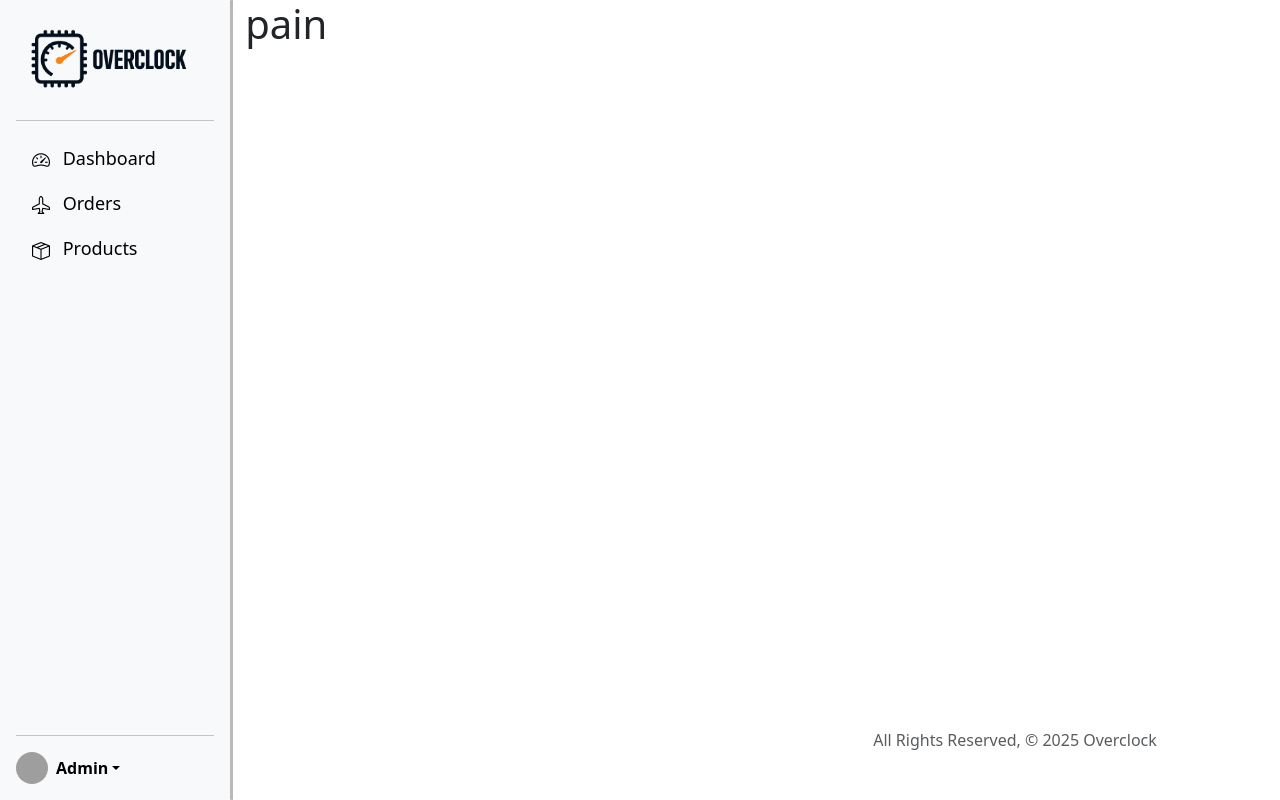
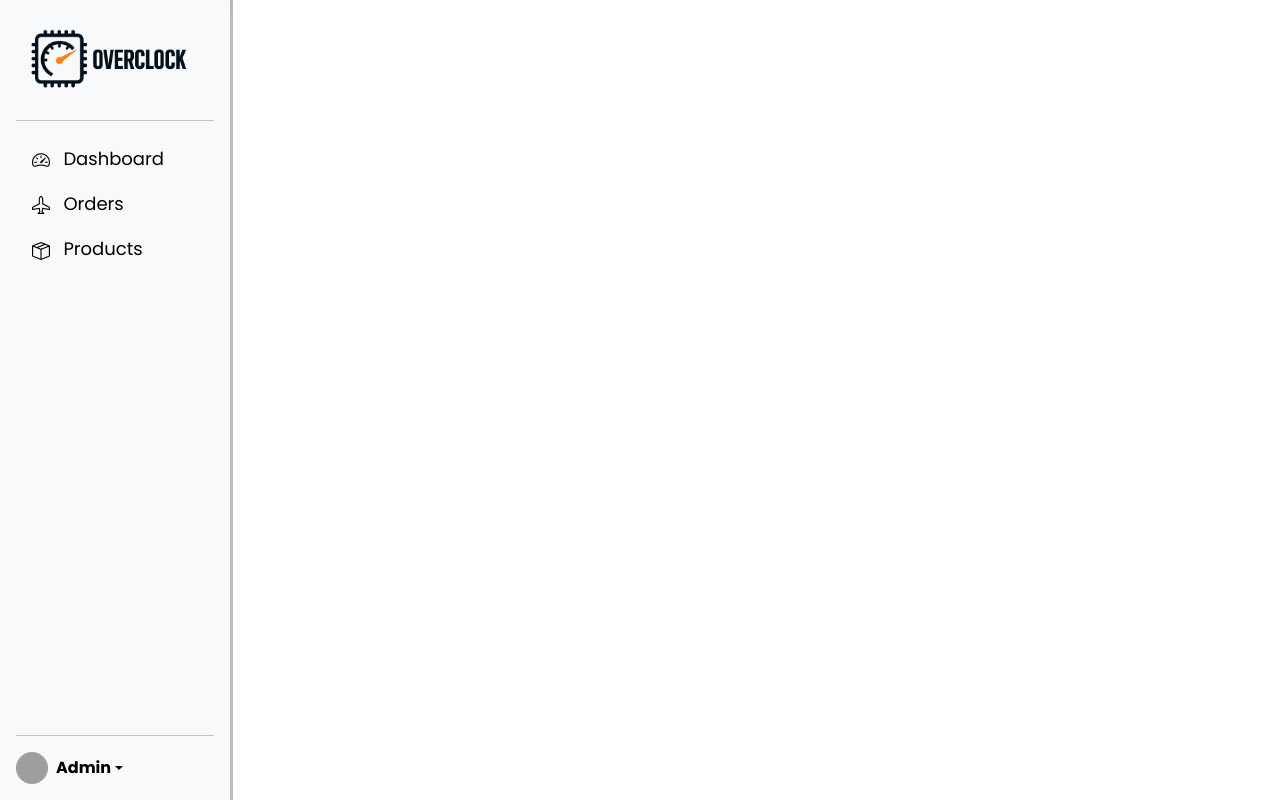
Before and after one commit to izZERO/Overclock, a Django app: page /manage/ in a window 1280 px wide. Run offline with Django 5.2, Linux system fonts and the light colour scheme; grey boxes are pictures that could not be loaded.

Commit message:
fix manage_base

```diff
--- a/main/static/css/style.css
+++ b/main/static/css/style.css
@@ -4,6 +4,7 @@ body {
   flex-direction: column; */
   min-height: 100vh;
   min-height: -webkit-fill-available;
+  font-family: "Poppins", sans-serif !important;
 }
 
 main {
--- a/main/templates/base.html
+++ b/main/templates/base.html
@@ -6,6 +6,12 @@
     <meta name="viewport" content="width=device-width, initial-scale=1.0" />
     <title>Overclock</title>
     <link rel="stylesheet" href="{% static 'css/style.css' %}" />
+    <link rel="preconnect" href="https://fonts.googleapis.com" />
+    <link rel="preconnect" href="https://fonts.gstatic.com" crossorigin />
+    <link
+      href="https://fonts.googleapis.com/css2?family=Poppins:ital,wght@0,100;0,200;0,300;0,400;0,500;0,600;0,700;0,800;0,900;1,100;1,200;1,300;1,400;1,500;1,600;1,700;1,800;1,900&display=swap"
+      rel="stylesheet"
+    />
     <link
       href="https://cdn.jsdelivr.net/npm/bootstrap@5.3.8/dist/css/bootstrap.min.css"
       rel="stylesheet"
--- a/main/templates/manage_base.html
+++ b/main/templates/manage_base.html
@@ -6,6 +6,12 @@
     <meta name="viewport" content="width=device-width, initial-scale=1.0" />
     <title>Overclock</title>
     <link rel="stylesheet" href="{% static 'css/style.css' %}" />
+    <link rel="preconnect" href="https://fonts.googleapis.com" />
+    <link rel="preconnect" href="https://fonts.gstatic.com" crossorigin />
+    <link
+      href="https://fonts.googleapis.com/css2?family=Poppins:ital,wght@0,100;0,200;0,300;0,400;0,500;0,600;0,700;0,800;0,900;1,100;1,200;1,300;1,400;1,500;1,600;1,700;1,800;1,900&display=swap"
+      rel="stylesheet"
+    />
     <link
       href="https://cdn.jsdelivr.net/npm/bootstrap@5.3.8/dist/css/bootstrap.min.css"
       rel="stylesheet"
@@ -89,6 +95,17 @@
       .bd-mode-toggle .dropdown-menu .active .bi {
         display: block !important;
       }
+      .sidebar-fixed {
+        position: fixed;
+        top: 0;
+        left: 0;
+        height: 100vh;
+        overflow-y: auto;
+        z-index: 1000;
+      }
+      .content-with-sidebar {
+        margin-left: 230px;
+      }
     </style>
   </head>
 
@@ -102,7 +119,7 @@
 
     <main class="d-flex flex-nowrap">
       <div
-        class="d-flex flex-column flex-shrink-0 p-3 bg-body-tertiary"
+        class="d-flex flex-column flex-shrink-0 p-3 bg-body-tertiary sidebar-fixed"
         style="width: 230px"
       >
         <a
@@ -185,19 +202,18 @@
           </ul>
         </div>
       </div>
-      <div class="b-example-divider b-example-vr"></div>
+      <div
+        class="b-example-divider b-example-vr"
+        style="position: fixed; left: 230px; top: 0; z-index: 999"
+      ></div>
 
-      <div class="manager-container-flex" style="display: flex">
-        <div class="container" style="width: 80vh">
-          <h1>pain</h1>
+      <div
+        class="manager-container-flex content-with-sidebar"
+        style="display: flex"
+      >
+        <div class="container" style="width: 100%">
           {% block content %} {% endblock %}
         </div>
-
-        <footer class="row py-3 my-3 mt-auto">
-          <p class="text-center text-body-secondary">
-            All Rights Reserved, &copy; 2025 Overclock &nbsp;
-          </p>
-        </footer>
       </div>
     </main>
   </body>
```
